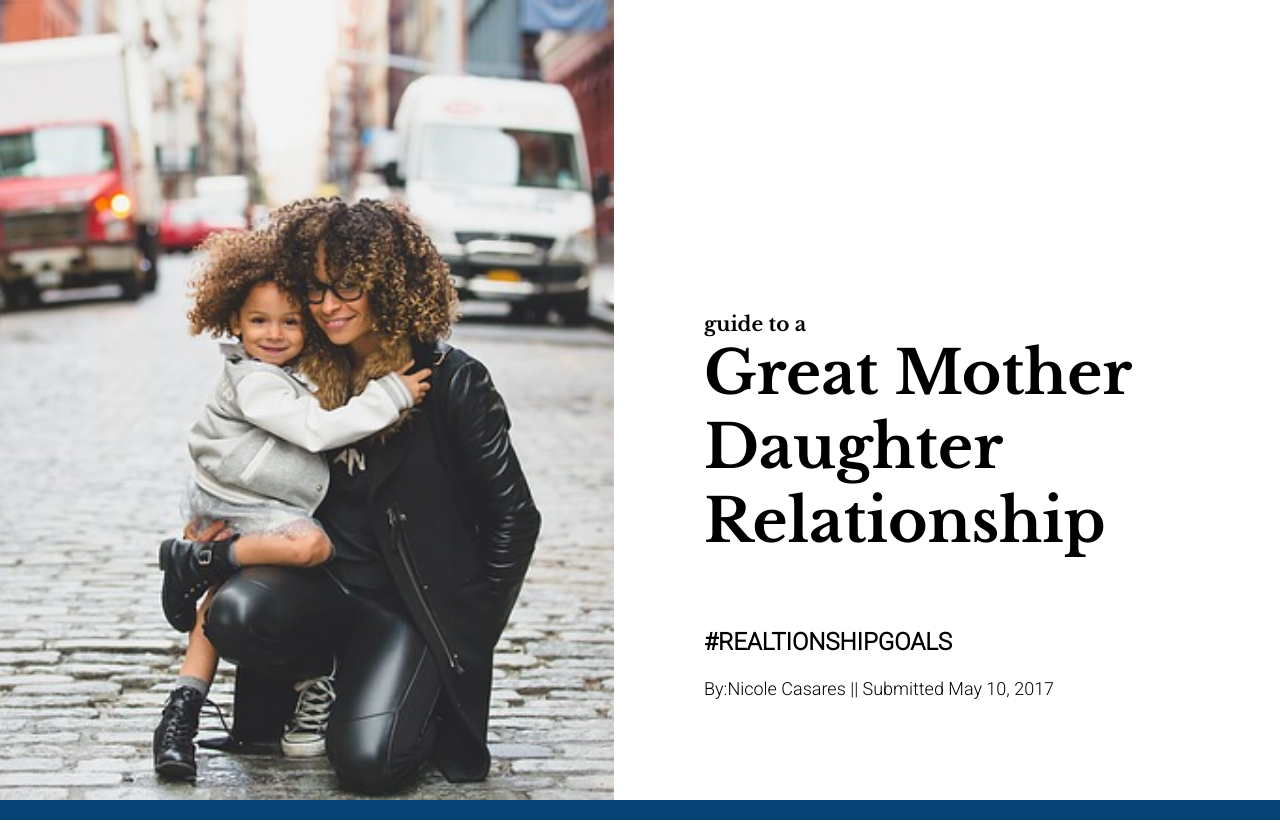
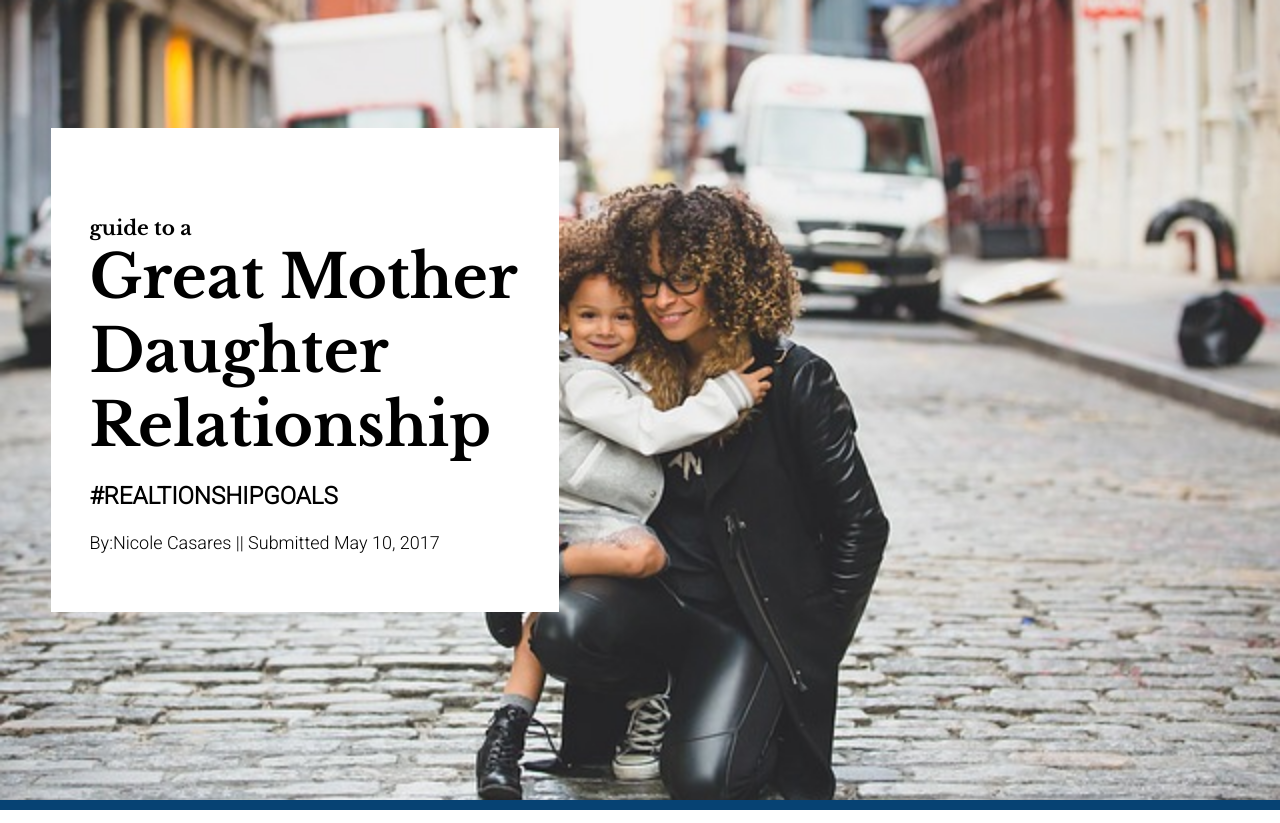
Before and after one commit to nicolecasares/mother-daughter-blog, a plain HTML site: page blog-post/index.html in a window 1280 px wide. Shown: the top 823 px of the page. Drawn offline with nearby package versions, Linux system fonts and the light colour scheme.

Commit message:
removed float fix

```diff
--- a/blog-post/index.html
+++ b/blog-post/index.html
@@ -7,19 +7,15 @@
 </head>
 <body>
 <div class="container">
-	<header class="clearfix">
-		<aside></aside>
+	<header>
 		<section>
 			<h1><span>guide to a</span>Great Mother Daughter Relationship</h1>
 			<h2>#realtionshipgoals</h2>
 			<p>By:Nicole Casares || Submitted May 10, 2017</p>
 		</section>
+
 	</header>
 	<article>
-		<header>
-
-		</header>
-
 		<main>
 			<img src="images/mother-daughter-time-together.jpg" width="640px" height="426px" alt="mother and daughter hugging and laughing">
 			<p> Lorem ipsum dolor sit amet, consectetur adipiscing elit. Nunc eleifend tempus felis, ac accumsan justo. Etiam vel nibh sem. Nam convallis, neque vitae interdum tristique, enim purus blandit metus, vel placerat turpis ligula luctus nisi. Morbi ultrices, orci quis rhoncus tincidunt, tortor sapien tincidunt neque, lacinia consequat eros ex vel dolor. Pellentesque in tellus molestie, finibus est sit amet, blandit dui. Sed ultrices tincidunt velit. Quisque congue quam vel lacus ullamcorper gravida. Vestibulum non congue arcu. Aenean ullamcorper felis ut elit fringilla pellentesque. Proin tincidunt odio ac neque suscipit consequat. Etiam nunc purus, convallis dignissim pulvinar a, commodo sed mauris. Curabitur ut maximus leo. Vestibulum in tellus a dui volutpat faucibus nec a ipsum. Praesent lorem odio, volutpat vel eros ut, porttitor fermentum purus.</p>
--- a/blog-post/styles.css
+++ b/blog-post/styles.css
@@ -13,7 +13,7 @@ h1 {
 	font-family: 'Libre Baskerville', serif;
 	font-size: 60px;
 	display: inline-block;
-	margin-top: 39vh;
+	margin-bottom: 0;
 
 }
 
@@ -27,28 +27,22 @@ h2 {
 
 }
 header {
+	background: url(images/mom-daughter.jpg) center no-repeat;
+	background-size: cover;
+	width: 100vw;
+  height: 100vh;
 	border-bottom: 10px solid rgb(6,66,115);
-	width: 100%;
 }
 
-.clearfix::after {
-  content: "";
-  clear: both;
-  display: table;
-}
 
-header aside{
-	background: url(images/mom-daughter.jpg) center no-repeat;
-	background-size: cover;
-	height: 100vh;
-	width: 48vw;
-	float: left;
-}
 
 header section{
-	width: 45vw;
-	float: right;
-    height: 100vh;
+	width: 431px;
+    float: left;
+    background: white;
+    margin: 10% 4%;
+    padding: 3%;
+
 }
 
 
```
